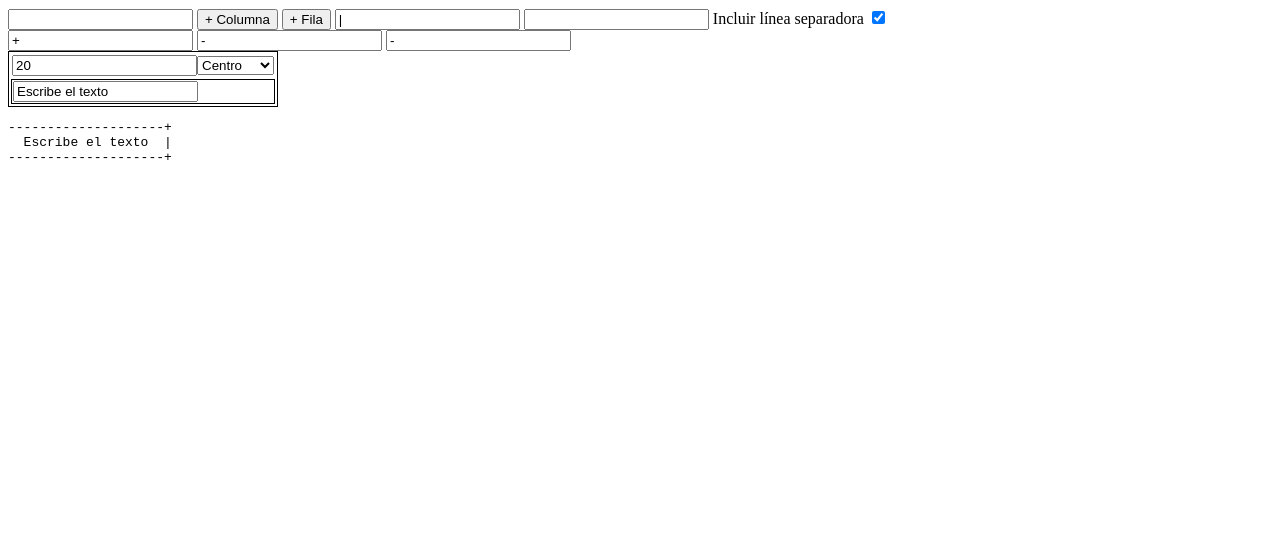
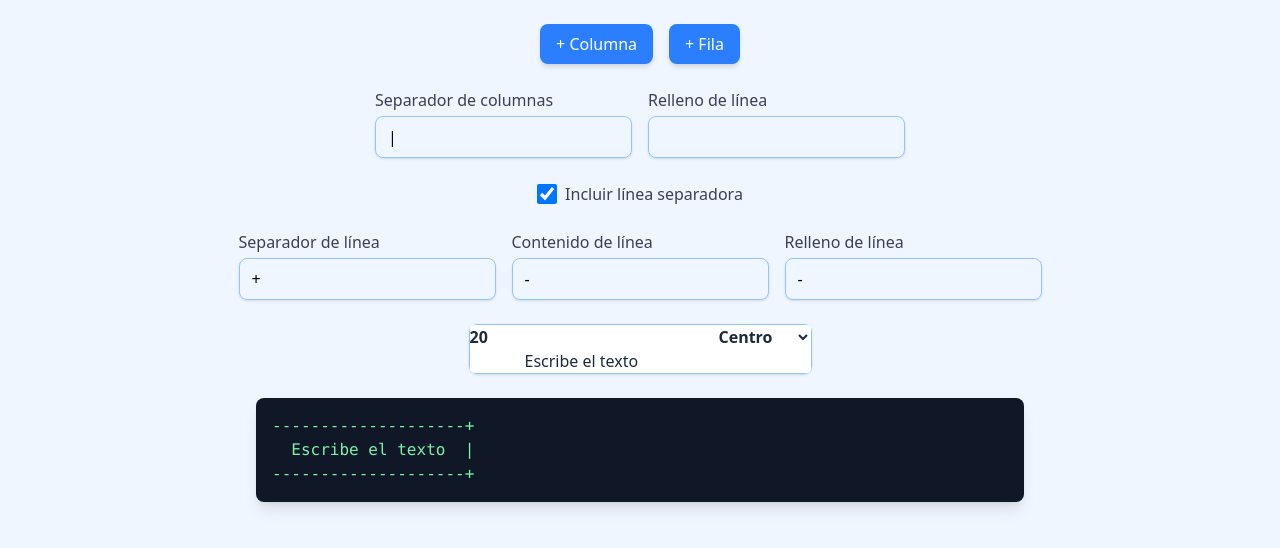
Before and after one commit to parzibyte/tabulador-texto, a website built with Vite: page index.html in a window 1280 px wide. Built offline with nearby package versions, Linux system fonts and the light colour scheme.

Commit message:
Estilos con Tailwindv4

```diff
--- a/index.html
+++ b/index.html
@@ -8,22 +8,65 @@
   <title>Tabulador de texto</title>
 </head>
 
-<body>
-  <input type="text">
-  <button id="agregarColumna">+ Columna</button>
-  <button id="agregarFila">+ Fila</button>
-  <input value="|" type="text" id="separador" placeholder="Separador de columnas">
-  <input value=" " type="text" id="relleno" placeholder="Relleno de línea">
-  <label for="usarLineaSeparadora">Incluir línea separadora</label>
-  <input checked id="usarLineaSeparadora" type="checkbox">
-  <div id="ajustesLineaSeparadora">
-    <input value="+" type="text" id="separadorLinea" placeholder="Separador de línea">
-    <input value="-" type="text" id="contenidoLinea" placeholder="Contenido de línea">
-    <input value="-" type="text" id="rellenoLinea" placeholder="Relleno de línea">
+<body class="bg-blue-50 min-h-screen flex flex-col items-center p-6 gap-6 font-sans">
+  <div class="flex flex-wrap gap-4 items-end">
+    <button id="agregarColumna"
+      class="bg-blue-500 text-white px-4 py-2 rounded-lg shadow-md hover:bg-blue-600 transition">
+      + Columna
+    </button>
+
+    <button id="agregarFila" class="bg-blue-500 text-white px-4 py-2 rounded-lg shadow-md hover:bg-blue-600 transition">
+      + Fila
+    </button>
   </div>
-  <table id="tabla"></table>
-  <pre id="salida"></pre>
-  <script type="module" src="/src/main.ts"></script>
+
+  <div class="flex flex-wrap gap-4 items-end">
+    <div class="flex flex-col">
+      <label for="separador" class="text-gray-700 font-medium mb-1">Separador de columnas</label>
+      <input value="|" type="text" id="separador" placeholder="Ej: |"
+        class="border border-blue-300 rounded-lg px-3 py-2 shadow-sm focus:ring-2 focus:ring-blue-500" />
+    </div>
+
+    <div class="flex flex-col">
+      <label for="relleno" class="text-gray-700 font-medium mb-1">Relleno de línea</label>
+      <input value=" " type="text" id="relleno" placeholder="Ej: espacio"
+        class="border border-blue-300 rounded-lg px-3 py-2 shadow-sm focus:ring-2 focus:ring-blue-500" />
+    </div>
+  </div>
+
+  <div class="flex items-center gap-2">
+    <input checked id="usarLineaSeparadora" type="checkbox"
+      class="w-5 h-5 text-blue-600 border-gray-300 rounded focus:ring-blue-500" />
+    <label for="usarLineaSeparadora" class="text-gray-700 font-medium">Incluir línea separadora</label>
+  </div>
+
+  <div id="ajustesLineaSeparadora" class="flex flex-wrap gap-4">
+    <div class="flex flex-col">
+      <label for="separadorLinea" class="text-gray-700 font-medium mb-1">Separador de línea</label>
+      <input value="+" type="text" id="separadorLinea" placeholder="Ej: +"
+        class="border border-blue-300 rounded-lg px-3 py-2 shadow-sm focus:ring-2 focus:ring-blue-500" />
+    </div>
+
+    <div class="flex flex-col">
+      <label for="contenidoLinea" class="text-gray-700 font-medium mb-1">Contenido de línea</label>
+      <input value="-" type="text" id="contenidoLinea" placeholder="Ej: -"
+        class="border border-blue-300 rounded-lg px-3 py-2 shadow-sm focus:ring-2 focus:ring-blue-500" />
+    </div>
+
+    <div class="flex flex-col">
+      <label for="rellenoLinea" class="text-gray-700 font-medium mb-1">Relleno de línea</label>
+      <input value="-" type="text" id="rellenoLinea" placeholder="Ej: -"
+        class="border border-blue-300 rounded-lg px-3 py-2 shadow-sm focus:ring-2 focus:ring-blue-500" />
+    </div>
+  </div>
+
+  <div class="w-full max-w-max overflow-x-auto rounded-lg shadow">
+    <table id="tabla" class="border border-blue-300 rounded-lg text-center text-gray-800 bg-white w-full min-w-max">
+    </table>
+  </div>
+  <pre id="salida" class="bg-gray-900 text-green-300 rounded-lg p-4 shadow-lg w-full max-w-3xl overflow-x-auto"></pre>
 </body>
 
+<script type="module" src="/src/main.ts"></script>
+
 </html>
--- a/package.json
+++ b/package.json
@@ -11,5 +11,9 @@
   "devDependencies": {
     "typescript": "~5.8.3",
     "vite": "^7.1.2"
+  },
+  "dependencies": {
+    "@tailwindcss/vite": "^4.1.12",
+    "tailwindcss": "^4.1.12"
   }
 }
--- a/src/style.css
+++ b/src/style.css
@@ -1,3 +1 @@
-table, td{
-  border: 1px solid black;
-}
+@import "tailwindcss";
--- /dev/null
+++ b/vite.config.ts
@@ -0,0 +1,7 @@
+import { defineConfig } from 'vite'
+import tailwindcss from '@tailwindcss/vite'
+export default defineConfig({
+  plugins: [
+    tailwindcss(),
+  ],
+})
```
Also changed, not shown: 1 other file.
